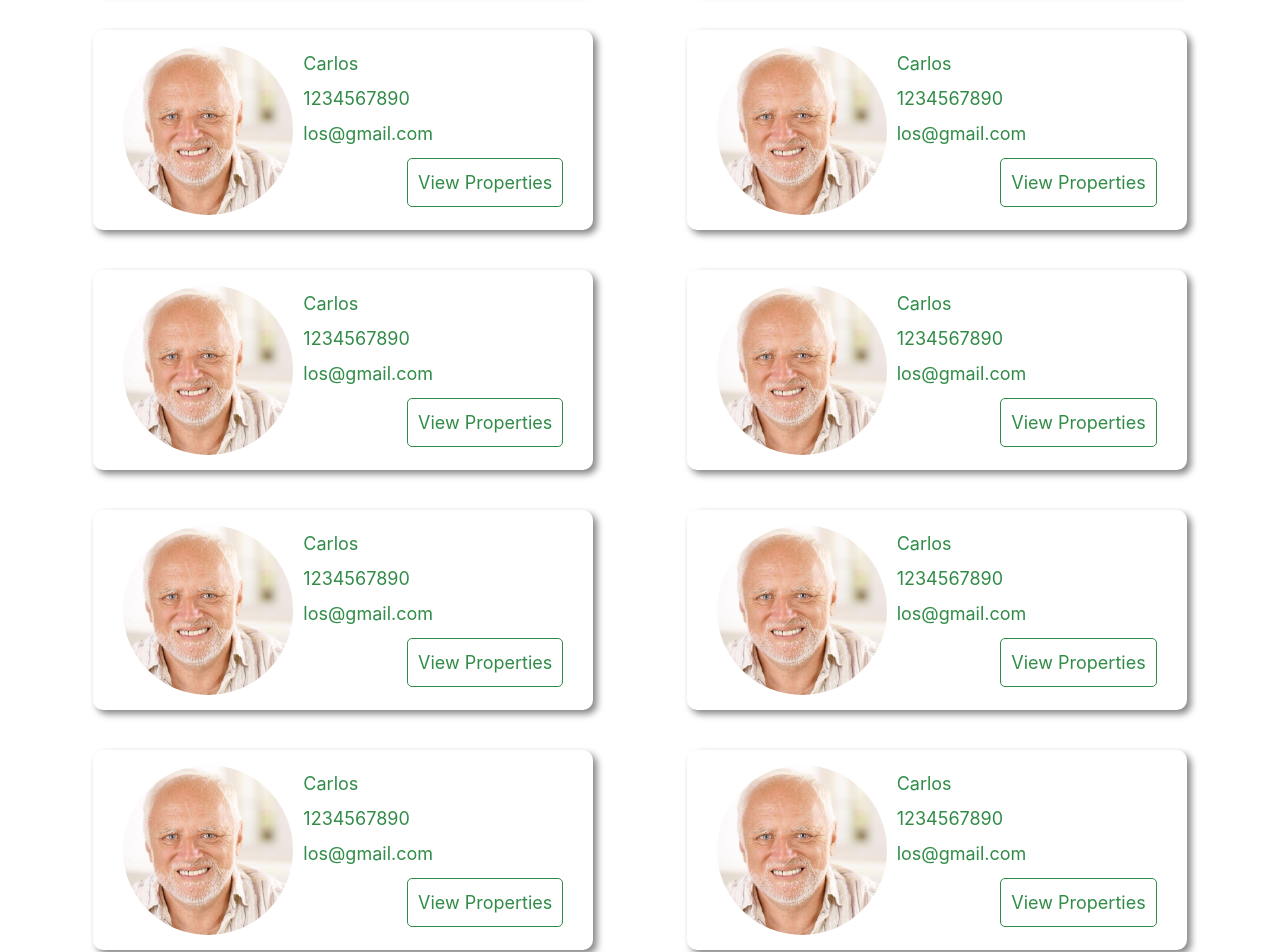
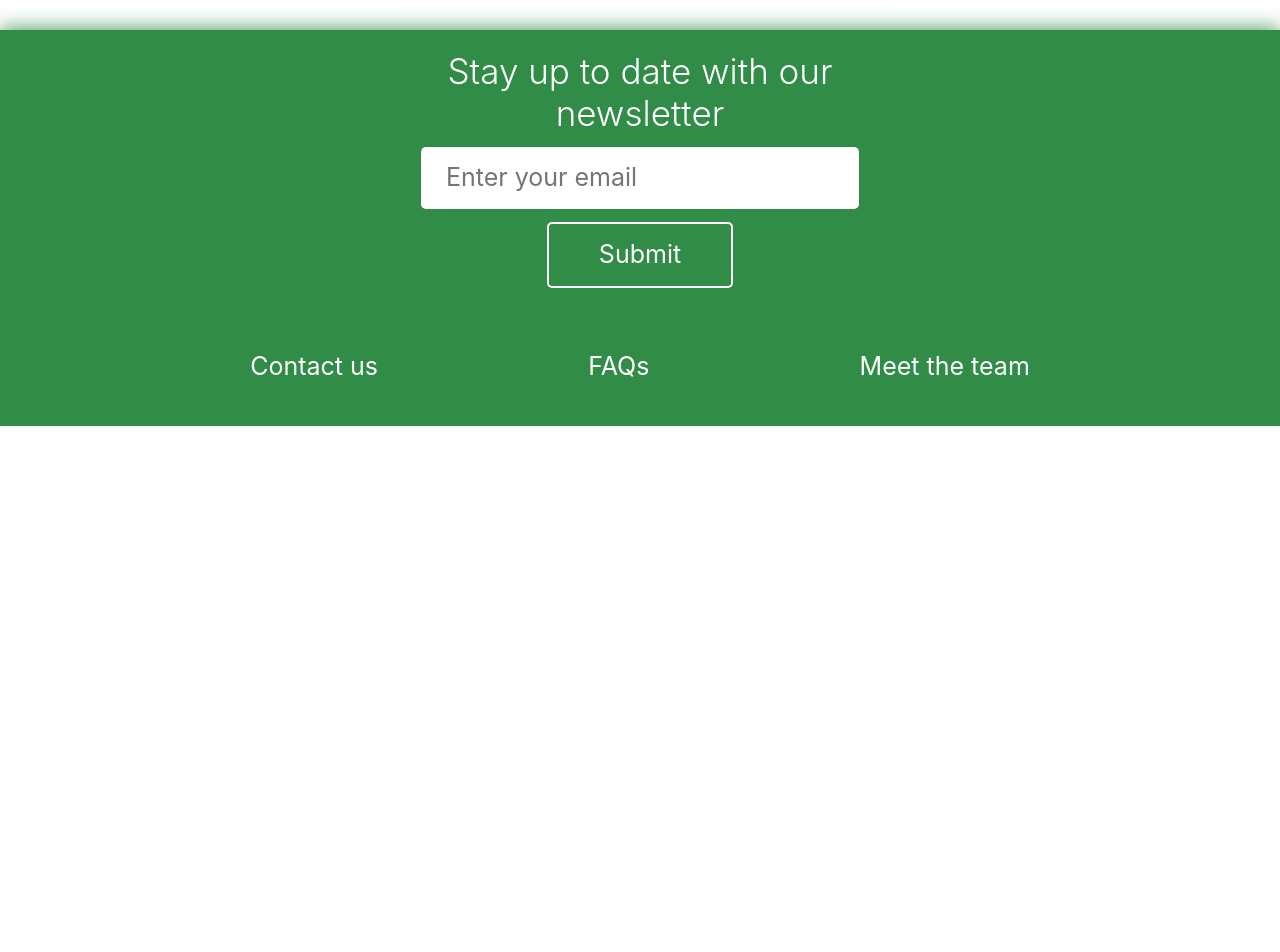
Before and after one commit to BloomTech-Labs/pt7-property-manager-fe, a React (Create React App) app: page /Manager/1 in a window 1280 px wide. Shown: the part 400-1352 px from the top of the page. After the commit the page ends 826 px from the top, so only its background shows below. Built offline with nearby package versions, Linux system fonts and the light colour scheme.

Commit message:
removed dummy data, cards now populate with data from managers array

```diff
--- a/src/App.js
+++ b/src/App.js
@@ -26,7 +26,7 @@
 import renterSettings from "./components/renter/settings.js";
 
 // for testing only //
-import ManagerCard from "./components/manager/managerCard.js";
+// import ManagerCard from "./components/manager/managerCard.js";
 
 function App() {
   const [user, setUser] = useState({
@@ -75,7 +75,7 @@
           <PrivateRoute path="/Dashboard/:id/Notifications" component={Notifications} />
 
           {/* testing */}
-          <Route exact path='/Manager/los' component={ManagerCard}/>
+          {/* <Route exact path='/Manager' component={ManagerCard}/>  */}
         </Switch>
         <Footer />
       </div>
--- a/src/components/manager/all.js
+++ b/src/components/manager/all.js
@@ -1,16 +1,37 @@
 import React, {useState, useEffect} from "react";
 import ManagerCard from "./managerCard.js";
+import './manager.scss'
 
 function Managers() {
-  const [managers, setManagers] = useState([]);
+  const [managers, setManagers] = useState([
+    {
+      managerName: 'Caleb',
+      phoneNumber: '0987654321',
+      email: 'caleb@gmail.com',
+    },
+    {
+      managerName: 'Mitchell',
+      phoneNumber: '1234567890',
+      email: 'mitchell@gmail.com',
+    },
+    {
+      managerName: 'Sanchez',
+      phoneNumber: '0192837465',
+      email: 'sanchez@gmail.com',
+    },
+  ]);
 
     return(
-      <div className="main-content cardHolder">
-        <h2>List of Managers Goes Here.</h2>
-        {/* {managers.map((manager, i) => {
-          return <ManagerCard key={i} />
-        })} */}
+      <div className="cardHolder">
+        {managers.map((manager, i) => (
+          <ManagerCard
+            key={i} managerName={manager.managerName}
+            phoneNumber={manager.phoneNumber} email={manager.email}/>
+        ))}
+        {/* <ManagerCard />
         <ManagerCard />
+        <ManagerCard />
+        <ManagerCard /> */}
       </div>
     )
 };
--- a/src/components/manager/manager.js
+++ b/src/components/manager/manager.js
@@ -20,105 +20,6 @@
           </div>
         </div>
       </div>
-      <div className="managerCard">
-        <img src={los} alt='los' className='profilePic'></img>
-        <div className='info'>
-          <h3 className="managerName">Carlos</h3>
-          <h4 className="telNumber">1234567890</h4>
-          <h4 className='managerEmail'>los@gmail.com</h4>
-          <div className='buttonHolder'>
-            <button className='viewPropsBtn'>View Properties</button>
-          </div>
-        </div>
-      </div>
-      <div className="managerCard">
-        <img src={los} alt='los' className='profilePic'></img>
-        <div className='info'>
-          <h3 className="managerName">Carlos</h3>
-          <h4 className="telNumber">1234567890</h4>
-          <h4 className='managerEmail'>los@gmail.com</h4>
-          <div className='buttonHolder'>
-            <button className='viewPropsBtn'>View Properties</button>
-          </div>
-        </div>
-      </div>
-      <div className="managerCard">
-        <img src={los} alt='los' className='profilePic'></img>
-        <div className='info'>
-          <h3 className="managerName">Carlos</h3>
-          <h4 className="telNumber">1234567890</h4>
-          <h4 className='managerEmail'>los@gmail.com</h4>
-          <div className='buttonHolder'>
-            <button className='viewPropsBtn'>View Properties</button>
-          </div>
-        </div>
-      </div>
-      <div className="managerCard">
-        <img src={los} alt='los' className='profilePic'></img>
-        <div className='info'>
-          <h3 className="managerName">Carlos</h3>
-          <h4 className="telNumber">1234567890</h4>
-          <h4 className='managerEmail'>los@gmail.com</h4>
-          <div className='buttonHolder'>
-            <button className='viewPropsBtn'>View Properties</button>
-          </div>
-        </div>
-      </div>
-      <div className="managerCard">
-        <img src={los} alt='los' className='profilePic'></img>
-        <div className='info'>
-          <h3 className="managerName">Carlos</h3>
-          <h4 className="telNumber">1234567890</h4>
-          <h4 className='managerEmail'>los@gmail.com</h4>
-          <div className='buttonHolder'>
-            <button className='viewPropsBtn'>View Properties</button>
-          </div>
-        </div>
-      </div>
-      <div className="managerCard">
-        <img src={los} alt='los' className='profilePic'></img>
-        <div className='info'>
-          <h3 className="managerName">Carlos</h3>
-          <h4 className="telNumber">1234567890</h4>
-          <h4 className='managerEmail'>los@gmail.com</h4>
-          <div className='buttonHolder'>
-            <button className='viewPropsBtn'>View Properties</button>
-          </div>
-        </div>
-      </div>
-      <div className="managerCard">
-        <img src={los} alt='los' className='profilePic'></img>
-        <div className='info'>
-          <h3 className="managerName">Carlos</h3>
-          <h4 className="telNumber">1234567890</h4>
-          <h4 className='managerEmail'>los@gmail.com</h4>
-          <div className='buttonHolder'>
-            <button className='viewPropsBtn'>View Properties</button>
-          </div>
-        </div>
-      </div>
-      <div className="managerCard">
-        <img src={los} alt='los' className='profilePic'></img>
-        <div className='info'>
-          <h3 className="managerName">Carlos</h3>
-          <h4 className="telNumber">1234567890</h4>
-          <h4 className='managerEmail'>los@gmail.com</h4>
-          <div className='buttonHolder'>
-            <button className='viewPropsBtn'>View Properties</button>
-          </div>
-        </div>
-      </div>
-      <div className="managerCard">
-        <img src={los} alt='los' className='profilePic'></img>
-        <div className='info'>
-          <h3 className="managerName">Carlos</h3>
-          <h4 className="telNumber">1234567890</h4>
-          <h4 className='managerEmail'>los@gmail.com</h4>
-          <div className='buttonHolder'>
-            <button className='viewPropsBtn'>View Properties</button>
-          </div>
-        </div>
-      </div>
     </div>
   )
 }
--- a/src/components/manager/manager.scss
+++ b/src/components/manager/manager.scss
@@ -50,6 +50,13 @@
                     border: 1px solid #308C47;
                     background: none;
                     padding: 10px;
+                    transition: ease-in-out 0.2s;
+
+                    &:hover {
+                        text-decoration: none;
+                        background: #308C47;
+                        color: white;
+                    }
                 }
             }
         }
--- a/src/components/manager/managerCard.js
+++ b/src/components/manager/managerCard.js
@@ -1,11 +1,7 @@
 import React from "react";
+import los from "../../icons/los.jfif";
 
-class ManagerCard extends React.Component {
-  constructor(props) {
-    super(props);
-    this.state = {}
-  }
-  render() {
+const ManagerCard = (props) => {
     return (
       // <div className="managerCard">
       //   <img src={this.props.profilePic} alt={this.props.managerName} className='profilePic'></img>
@@ -14,14 +10,17 @@
       //   <h4 className='managerEmail'>{this.props.managerEmail}</h4>
       // </div>
       <div className="managerCard">
-        {/* <img src={this.props.profilePic} alt={this.props.managerName} className='profilePic'></img> */}
-        <h3 className="managerName">Carlos</h3>
-        <h4 className="telNumber">1234567890</h4>
-        <h4 className='managerEmail'>los@gmail.com</h4>
+        <img src={los} alt='los' className='profilePic'></img>
+        <div className='info'>
+          <h3 className="managerName">{props.managerName}</h3>
+          <h4 className="telNumber">{props.phoneNumber}</h4>
+          <h4 className='managerEmail'>{props.email}</h4>
+          <div className='buttonHolder'>
+            <a className='viewPropsBtn' href='/Manager/:manager_id'>View Properties</a>
+          </div>
+        </div>
       </div>
     );
-  }
-
 };
 
 export default ManagerCard;
```
